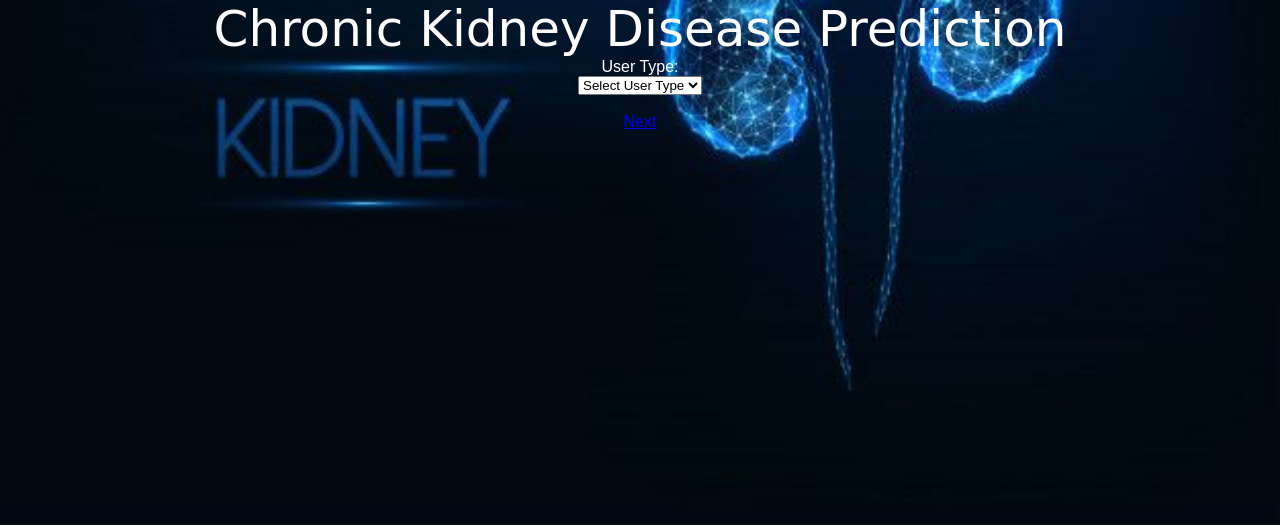
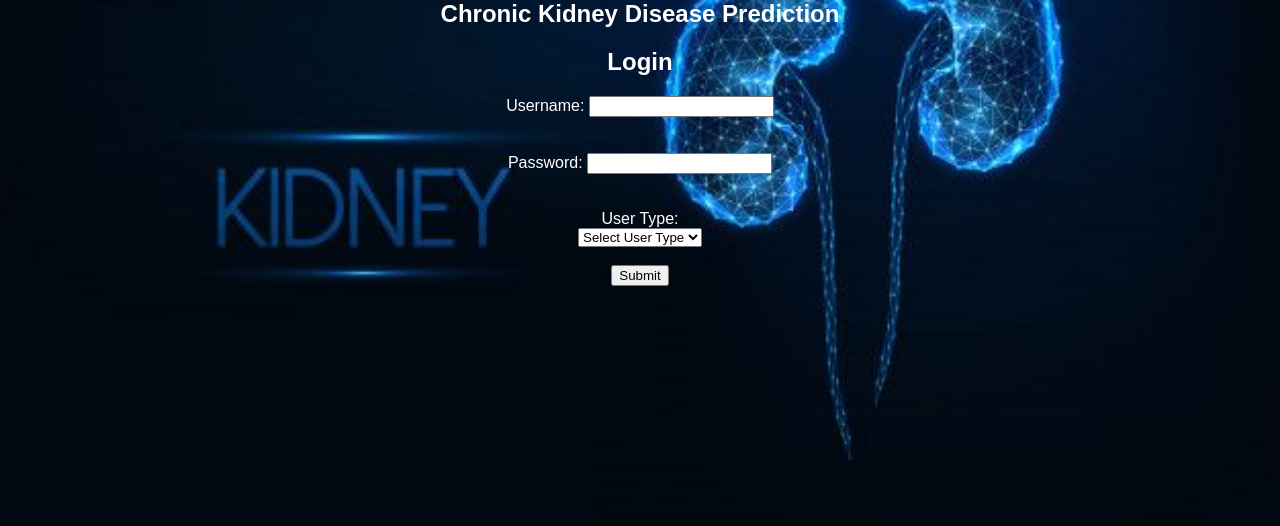
Before and after one commit to SerphineAdhiambo/4th-yr-project, a Flask app: template templates/auth.html in a window 1280 px wide. Shown: the top 526 px of the page. Run offline with Flask 3, Linux system fonts and the light colour scheme; the template is opened without the code that fills it, so the values that code supplies are empty; parts of the project's set-up code (start-up, migrations or seed data) failed here and were passed over.

Commit message:
Added the authentication step to the kidney prediction system

```diff
--- a/app.py
+++ b/app.py
@@ -1,14 +1,36 @@
-from flask import Flask, render_template, request
+from flask import Flask, render_template, request, jsonify
 import numpy as np
 import pickle
-
+import json
 
 app = Flask(__name__)
 model = pickle.load(open('Kidney.pkl', 'rb'))
 
-@app.route('/',methods=['GET'])
-def Home():
+@app.route('/home',methods=['GET'])
+def home():
     return render_template('index.html')
+
+@app.route('/')
+def index():
+    return render_template('auth.html')
+
+@app.route("/login", methods=['POST'])
+def login():
+    username = request.form['username']
+    password = request.form['password']
+
+    # Check if username and password match
+    for user in users:
+        if user['username'] == username and user['password'] == password:
+            return jsonify({"status": "success"})
+
+    return jsonify({"status": "failed"})
+
+
+# Load users from JSON file
+with open('data/users.json', 'r') as f:
+    users_data = json.load(f)
+    users = users_data['users']
 
 @app.route("/predict", methods=['POST'])
 def predict():
--- /dev/null
+++ b/data/users.json
@@ -0,0 +1,7 @@
+{
+    "users": [
+      {"username": "kessy_akinyi", "password": "kessy@gmail.com"},
+      {"username": "serphine_adhiambo", "password": "serphine@gmail.com"},
+      {"username": "Kyambo", "password": "kyambo@gmail.com"}
+    ]
+  }
--- a/templates/auth.html
+++ b/templates/auth.html
@@ -3,52 +3,12 @@
 
 <head>
     <meta charset="UTF-8">
-    <title>Login Page</title>
-
-</head>
-<body>
-    <div style="color:white;" class="container">
-        <h2 class='container-heading'><span class="heading_font">Chronic Kidney Disease Prediction</span></h2>
-    </div>
-
-    <div style="color:white;" class="ml-container">
-        <form action="{{ url_for('predict') }}" method="POST">
-                <!-- <h2>Login</h2> -->
-                <form action="login.php" method="POST">
-                    <!-- <label for="username">Username:</label> -->
-                    <!-- <input type="text" id="username" name="username" required><br><br> -->
-                    <!-- <br> -->
-                    <!-- <label for="password">Password:</label> -->
-                    <!-- <input type="password" id="password" name="password" required><br><br> -->
-                    <!-- <br> -->
-                    <label for="user_type">User Type:</label>
-                    <br>
-                    <select id="user_type" name="user_type" required>
-                        <option value="">Select User Type</option>
-                        <option value="patient">Patient</option>
-                        <option value="doctor">Doctor</option>
-                    </select><br><br>
-                    <a href="/">Next</a>
-                    <!-- <input type="submit" value="Login"> -->
-
-                    <p class='footer-description'></p>
-                </form>
-            </body>
-            </html>
-
-
-        </form>
-    </div>
-
-
-
+    <title>Authentication Page</title>
 
     <style>
-
         /* Background Image */
-body
-{
-background-image:url("/static/kidney.jpg");
+        body {
+            background-image: url("/static/kidney.jpg");
             background-position: center;
             background-repeat: no-repeat;
             background-size: cover;
@@ -56,15 +16,16 @@ background-position: center;
             margin: 0;
             padding: 0;
             width: 100%;
-    height: 100vh; /* Set the height to 100% of the viewport height */
+            height: 100vh;
+            /* Set the height to 100% of the viewport height */
             display: flex;
             flex-direction: column;
 
         }
 
         /* Color */
-body{
-	font-family: Arial, Helvetica,sans-serif;
+        body {
+            font-family: Arial, Helvetica, sans-serif;
             text-align: center;
             margin: 0;
             padding: 0;
@@ -76,17 +37,9 @@ body{
 
 
         /* Heading Font */
-.container-heading{
+        .container-heading {
             margin: 0;
         }
-
-.heading_font{
-    color: #black;
-	font-family: 'Pacifico', cursive;
-	font-size: 50px;
-	font-weight: normal;
-}
-
 
 
         /* Box */
@@ -164,12 +117,66 @@ body{
             font-size: 18px;
         }
 
+        /* <link rel="stylesheet" href="https://cdnjs.cloudflare.com/ajax/libs/font-awesome/4.7.0/css/font-awesome.min.css"> */
+    </style>
+
+
+</head>
+
+<body>
+    <div style="color:white;" class="container">
+        <h2 class='container-heading'><span class="heading_font">Chronic Kidney Disease Prediction</span></h2>
+    </div>
+
+    <div style="color:white;" class="ml-container">
+        <form id="loginForm" action="{{ url_for('login') }}" method="POST">
+            <h2>Login</h2>
+
+            <label for="username">Username:</label>
+            <input type="text" id="username" name="username" required><br><br>
+            <br>
+            <label for="password">Password:</label>
+            <input type="password" id="password" name="password" required><br><br>
+            <br>
+            <label for="user_type">User Type:</label>
+            <br>
+            <select id="user_type" name="user_type" required>
+                <option value="">Select User Type</option>
+                <option value="patient">Patient</option>
+                <option value="doctor">Doctor</option>
+            </select><br><br>
+            <button type="submit ">Submit</button>
+        </form>
 
 
 
-<link rel="stylesheet" href="https://cdnjs.cloudflare.com/ajax/libs/font-awesome/4.7.0/css/font-awesome.min.css">
+        <script>
+            document.getElementById("loginForm").addEventListener("submit", function (event) {
+                event.preventDefault(); // Prevent form submission
 
-</style>
+                var form = event.target;
+                var formData = new FormData(form);
+
+                fetch(form.action, {
+                    method: 'POST',
+                    body: formData
+                })
+                    .then(response => response.json())
+                    .then(data => {
+                        if (data.status === "success") {
+                            alert("Login successful!");
+                            window.location.href = "/home";
+                        } else {
+                            alert("Login failed. Please check your username and password.");
+                        }
+                    })
+                    .catch(error => {
+                        console.error('Error:', error);
+                    });
+            });
+        </script>
+
+
 
 
 </body>
```
Lines whose indentation alone changed are shown as unchanged.
